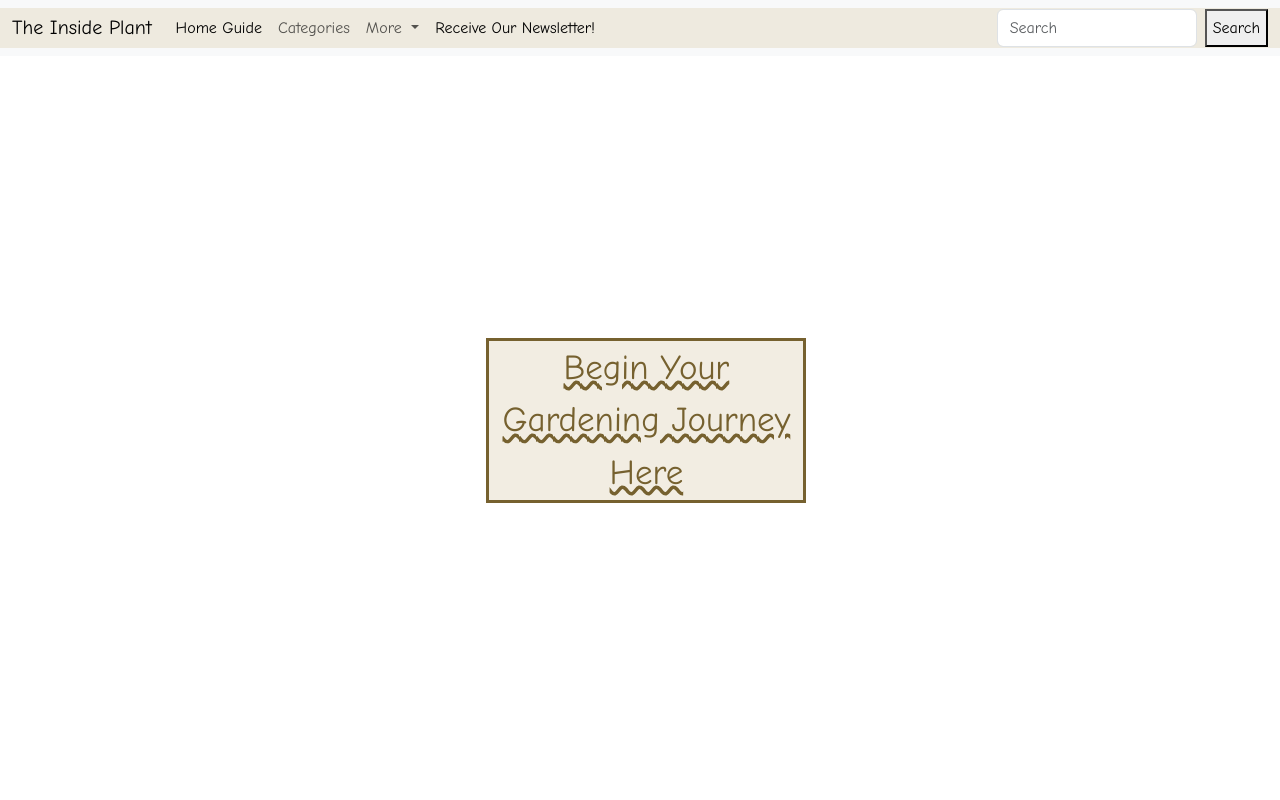
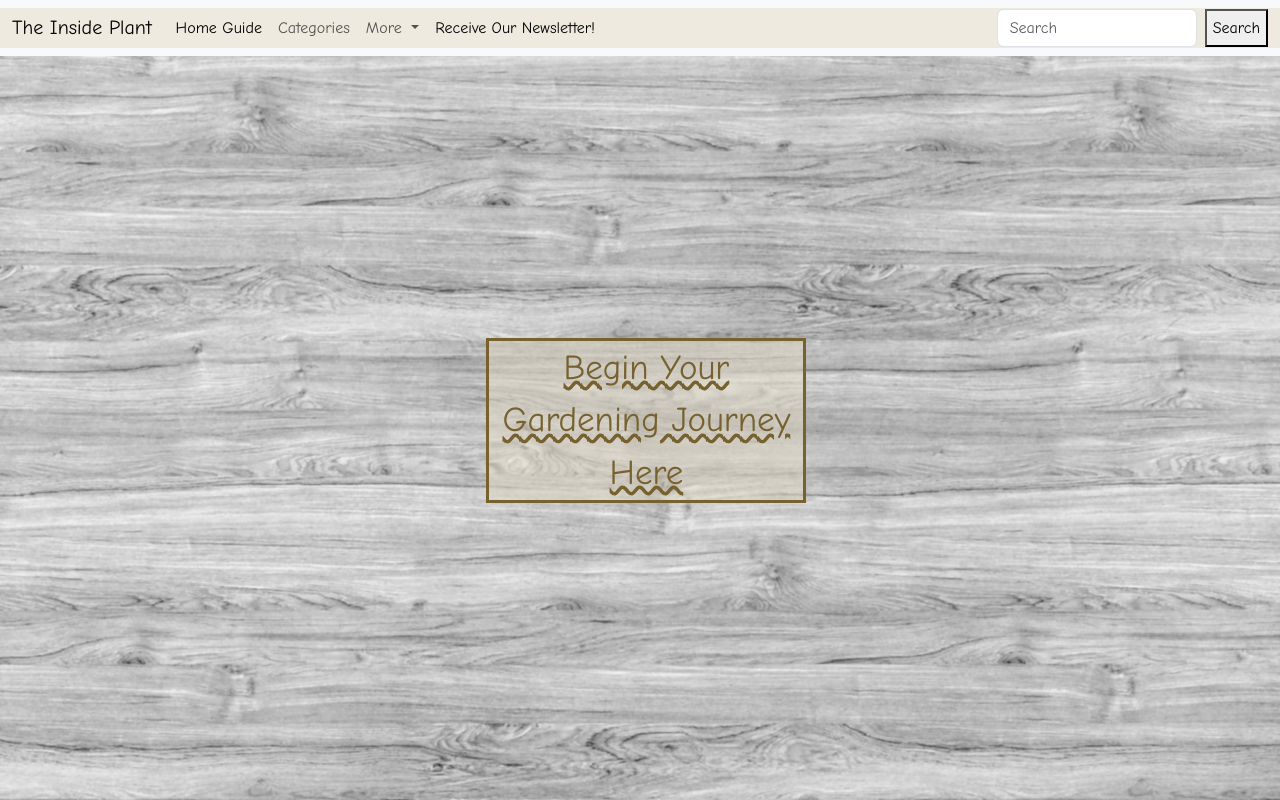
Before and after one commit to theinsideplant/theinsideplant.github.io, a plain HTML site: page index.html in a window 1280 px wide. Drawn offline with nearby package versions, Linux system fonts and the light colour scheme.

Commit message:
Fix homepage background
V1.05  7-31-25  10:31AM

```diff
--- a/indexstyle.css
+++ b/indexstyle.css
@@ -1,5 +1,5 @@
 body {
-    background: url(categorybackground.jpg) no-repeat, center, center, fixed;
+    background: url(001categoriesbackground.jpg) no-repeat, center, center, fixed;
     -webkit-background-size: cover;
     -moz-background-size: cover;
     -o-background-size: cover;
```
